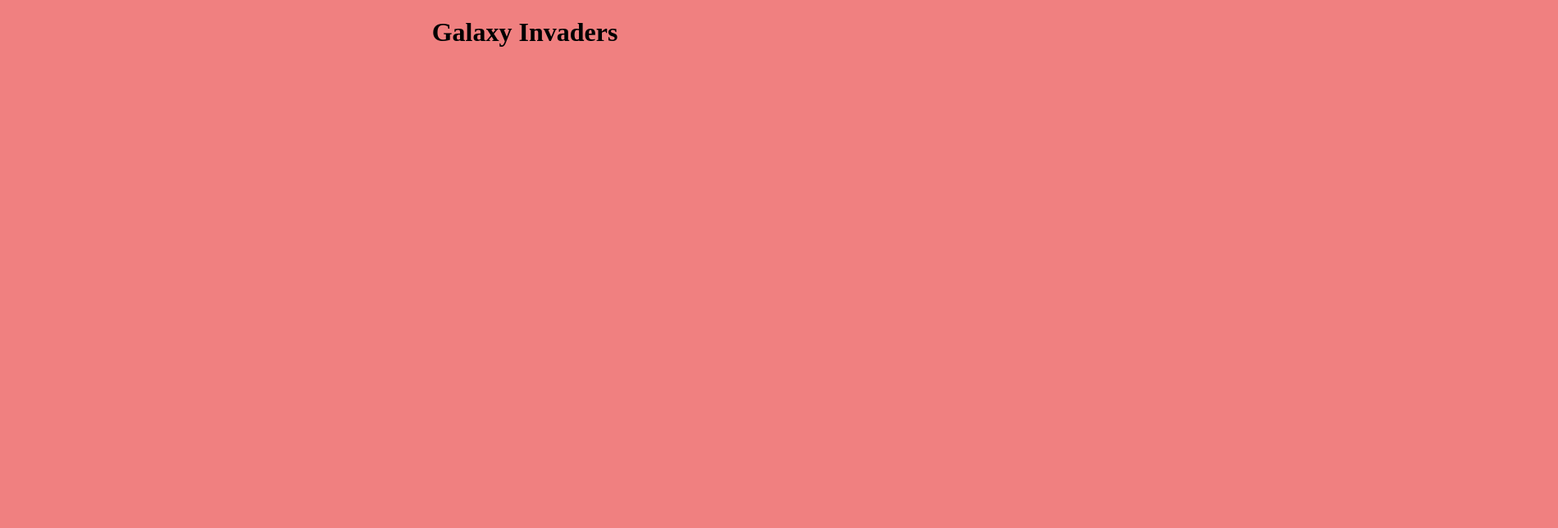
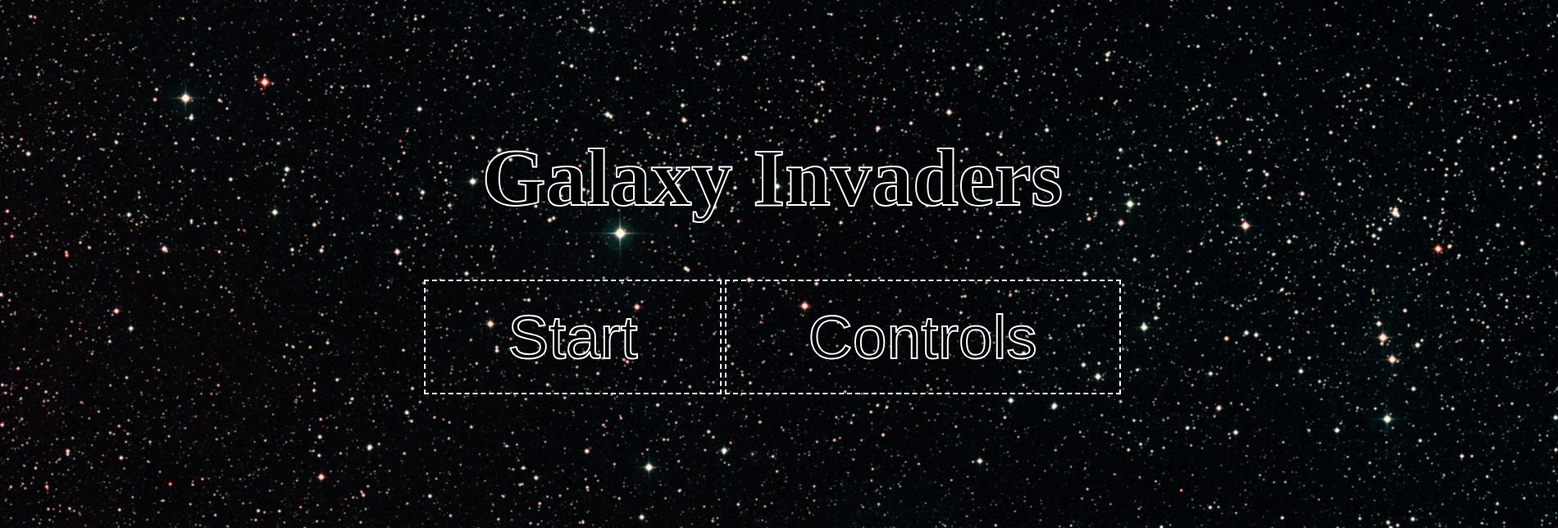
Before and after one commit to ShadowXG/Galaxy-Invaders, a plain HTML site: page index.html in a window 1280 px wide. Shown: the top 644 px of the page at 82% size, 1900 px wide, since content can reach past the window. Drawn offline with Linux system fonts and the light colour scheme.

Commit message:
Basic menu built

```diff
--- a/css/styles.css
+++ b/css/styles.css
@@ -1,4 +1,35 @@
-body {
-    background-color: lightcoral;
+div {
+    position: absolute;
     text-align: center;
+    margin: -8px;
+    height: 975px;
+    width: 1900px;
+    overflow: hidden;
 }
+
+div.menu {
+    /* position: relative; */
+    top: 100px;
+}
+
+h1 {
+    font-size: 100px;
+    -webkit-text-stroke: 2px #fff;
+}
+
+button {
+    background-color: rgba(128, 128, 128, 0);
+    font-size: 75px;
+    -webkit-text-stroke: 2px #fff;
+    padding: 25px 100px;
+    border: 2px dashed white;
+    justify-content: space-between;
+}
+
+/* button.controls {
+    background-color: rgba(128, 128, 128, 0);
+    font-size: 75px;
+    -webkit-text-stroke: 2px #fff;
+    padding: 25px 100px;
+    margin-bottom: 40px;
+} */
--- a/index.html
+++ b/index.html
@@ -8,7 +8,14 @@
     <title>Galaxy Invaders</title>
 </head>
 <body>
-    <h1>Galaxy Invaders</h1>
+    <div>
+        <img src="Project One pics/Stars.jpg">
+        <div class="menu">
+            <h1>Galaxy Invaders</h1>
+            <button class="start">Start</button>
+            <button class="controls">Controls</button>
+        </div>
+    </div>
 
     <script src="js/app.js"></script>
 </body>
```
Also changed, not shown: Project One pics/Stars.jpg (added), Project One pics/maxresdefault.jpg (added), 2 other files.
